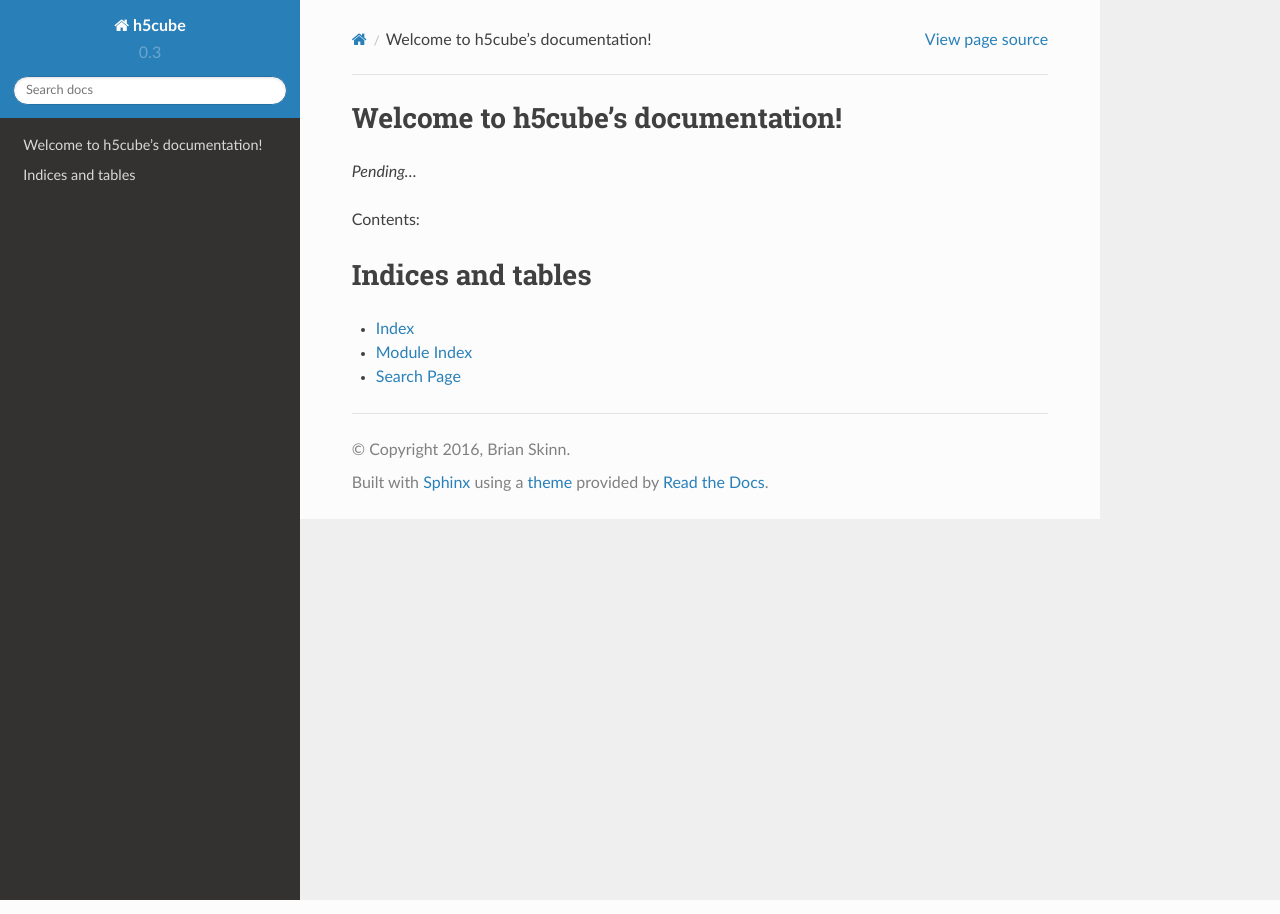
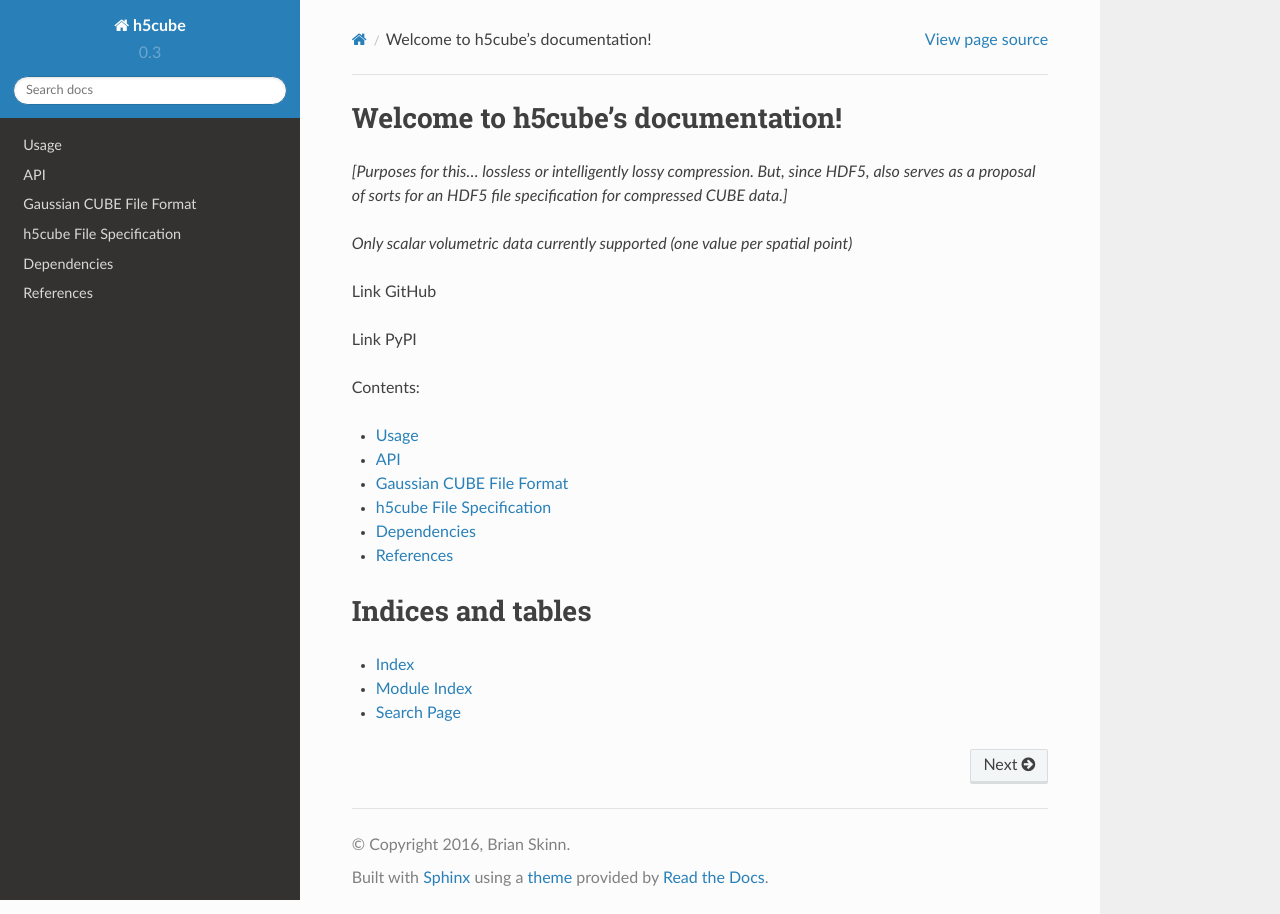
Before and after one commit to bskinn/h5cube, a Sphinx documentation site: the page built from doc/source/index.rst, in a window 1280 px wide. Built offline with Sphinx 7.4.7 and the Read the Docs theme 2.0.0, drawn with Linux system fonts in a browser that asks for light colours.

Commit message:
DOC: First doc framework
Multiple doc pages with scratch-draft content

```diff
--- /dev/null
+++ b/doc/source/api.rst
@@ -0,0 +1,8 @@
+.. h5cube API reference
+
+API
+===
+
+*API intro*
+
+.. automodule:: h5cube
--- a/doc/source/conf.py
+++ b/doc/source/conf.py
@@ -83,7 +83,7 @@ language = None
 #
 # Else, today_fmt is used as the format for a strftime call.
 #
-# today_fmt = '%B %d, %Y'
+today_fmt = '%d %B %Y'
 
 # List of patterns, relative to source directory, that match files and
 # directories to ignore when looking for source files.
@@ -293,7 +293,7 @@ latex_documents = [
 #
 # latex_appendices = []
 
-# It false, will not define \strong, \code, 	itleref, \crossref ... but only
+# It false, will not define \strong, \code,     itleref, \crossref ... but only
 # \sphinxstrong, ..., \sphinxtitleref, ... To help avoid clash with user added
 # packages.
 #
--- /dev/null
+++ b/doc/source/cubeformat.rst
@@ -0,0 +1,6 @@
+.. Exposition of CUBE format
+
+Gaussian CUBE File Format
+=========================
+
+*Layout of CUBE format*
--- /dev/null
+++ b/doc/source/filespec.rst
@@ -0,0 +1,7 @@
+.. h5cube HDF5 file specification
+
+h5cube File Specification
+=========================
+
+*h5py dataset names, types, and array sizes (where relevant) for the stored
+data in h5cube files*
--- a/doc/source/index.rst
+++ b/doc/source/index.rst
@@ -6,12 +6,29 @@
 Welcome to h5cube's documentation!
 ==================================
 
-*Pending...*
+*[Purposes for this... lossless or intelligently lossy compression. But, since HDF5, also
+serves as a proposal of sorts for an HDF5 file specification for compressed
+CUBE data.]*
+
+*Only scalar volumetric data currently supported (one value per spatial point)*
+
+Link GitHub
+
+Link PyPI
 
 Contents:
 
 .. toctree::
    :maxdepth: 2
+
+   usage
+   api
+   cubeformat
+   filespec
+   dependencies
+   references
+
+
 
 
 
```
Also changed, not shown: doc/source/dependencies.rst (added, +8 -0 lines), doc/source/references.rst (added, +7 -0 lines), doc/source/usage.rst (added, +10 -0 lines).
